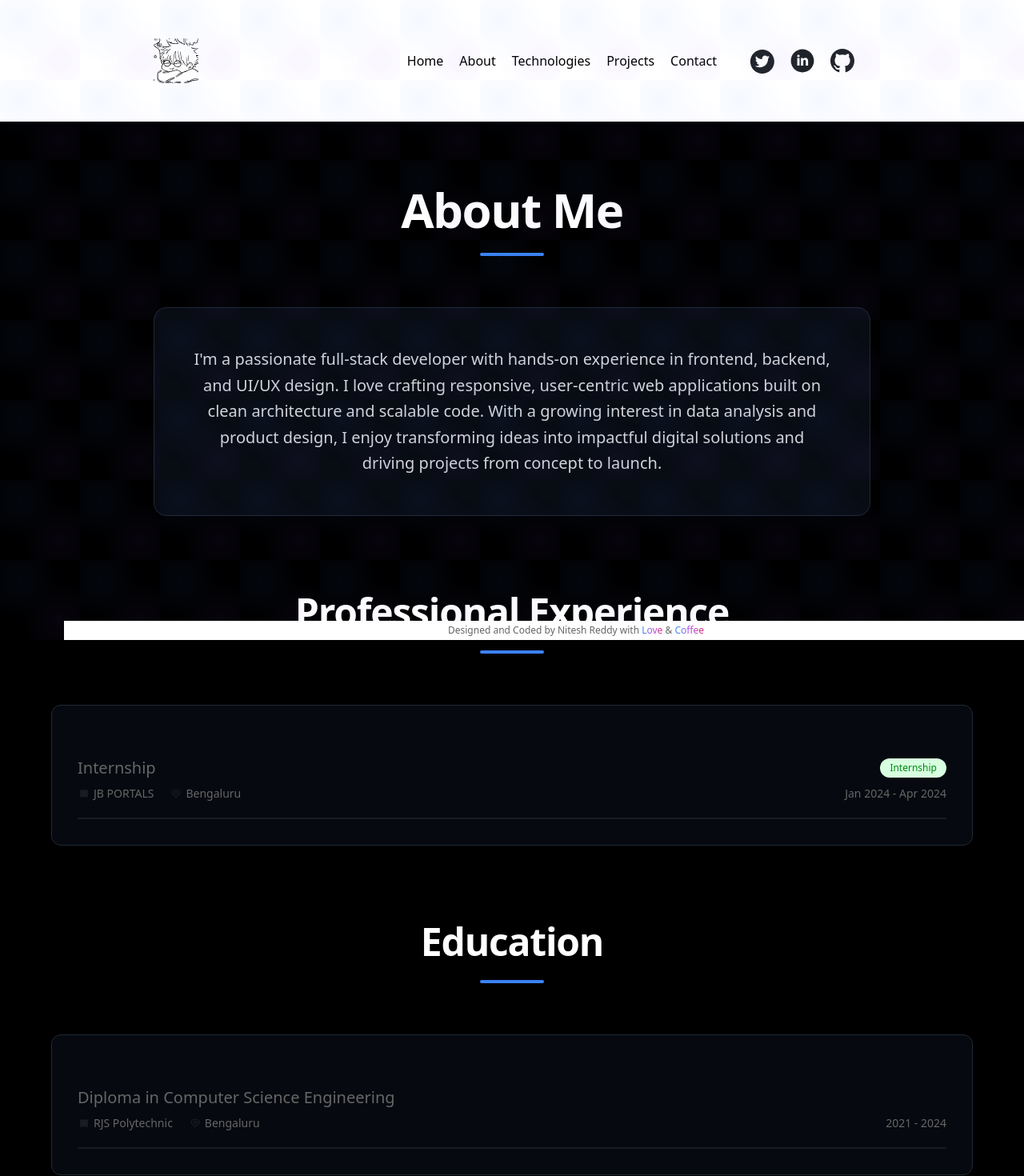
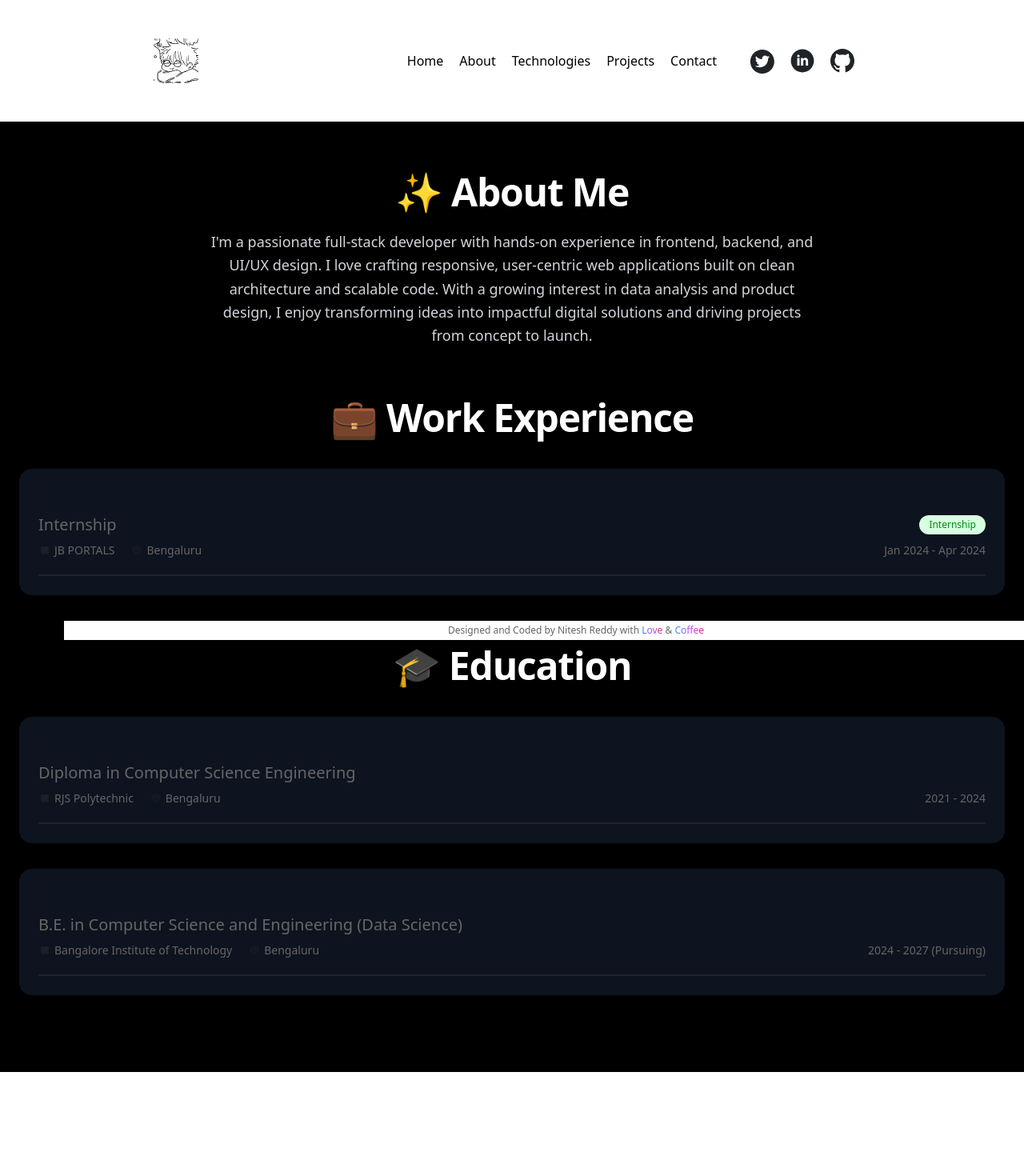
Before and after one commit to PanatiNitesh/Portfolio, a React (Create React App) app in the folder myself/: page /about in a window 1280 px wide. Shown: the top 1470 px of the page at 80% size. After the commit the page ends 1340 px from the top, so only its background shows below. Built offline with nearby package versions, Linux system fonts and the light colour scheme.

Commit message:
updated code

```diff
--- a/myself/src/Pages/About.js
+++ b/myself/src/Pages/About.js
@@ -4,40 +4,26 @@ import { personalDetails, workDetails, eduDetails } from "../Details";
 
 function About() {
   return (
-    <main className="bg-black dark:bg-black min-h-screen">
-      <div className="container mx-auto px-6 pt-20 pb-24">
+    <main className="container mx-auto px-6 pt-16 pb-24 bg-black min-h-screen">
       {/* About Me Section */}
-        <section className="mb-24">
-          <div className="max-w-4xl mx-auto text-center">
-            <h1 className="text-5xl md:text-6xl font-bold text-white mb-6 tracking-tight">
-              About Me
+      <section className="mb-16">
+        <h1 className="text-4xl md:text-5xl font-extrabold text-center text-white dark:text-light-heading mb-6 tracking-tight">
+          ✨ About Me
         </h1>
-            <div className="w-20 h-1 bg-blue-500 mx-auto mb-16 rounded-full"></div>
-
-            <div className="bg-gray-900/50 backdrop-blur-sm rounded-2xl border border-gray-800 p-8 md:p-12 hover:bg-gray-900/70 transition-all duration-300">
-              <p className="text-xl text-gray-300 leading-relaxed">
+        <p className="text-lg text-gray-300 text-center leading-relaxed max-w-3xl mx-auto">
           {personalDetails.about}
         </p>
-            </div>
-          </div>
       </section>
 
       {/* Work Experience Section */}
-        <section className="mb-24">
-          <div className="max-w-6xl mx-auto">
-            <div className="text-center mb-16">
-              <h2 className="text-4xl md:text-5xl font-bold text-white mb-6 tracking-tight">
-                Professional Experience
-              </h2>
-              <div className="w-20 h-1 bg-blue-500 mx-auto rounded-full"></div>
-            </div>
-
-            <div className="grid gap-6">
+      <section className="mb-16">
+        <h1 className="text-4xl md:text-5xl font-extrabold text-center text-white dark:text-light-heading mb-10 tracking-tight">
+          💼 Work Experience
+        </h1>
+        <div className="space-y-8">
           {React.Children.toArray(
-                workDetails.map(({ Position, Company, Location, Type, Duration }, index) => (
-                  <div className="group bg-gray-900/40 backdrop-blur-sm rounded-xl border border-gray-800 p-8 hover:bg-gray-900/60 hover:border-gray-700 hover:shadow-2xl hover:shadow-blue-500/10 transition-all duration-300 hover:-translate-y-1">
-                    <div className="absolute inset-0 bg-gradient-to-r from-blue-500/5 to-purple-500/5 rounded-xl opacity-0 group-hover:opacity-100 transition-opacity duration-300"></div>
-                    <div className="relative">
+            workDetails.map(({ Position, Company, Location, Type, Duration }) => (
+              <div className="bg-gray-900/80 dark:bg-[#1f1f1f]/80 p-6 rounded-2xl shadow-lg hover:shadow-xl transition duration-300">
                 <Work
                   position={Position}
                   company={Company}
@@ -46,29 +32,20 @@ function About() {
                   duration={Duration}
                 />
               </div>
-                  </div>
             ))
           )}
-            </div>
         </div>
       </section>
 
       {/* Education Section */}
       <section>
-          <div className="max-w-6xl mx-auto">
-            <div className="text-center mb-16">
-              <h2 className="text-4xl md:text-5xl font-bold text-white mb-6 tracking-tight">
-                Education
-              </h2>
-              <div className="w-20 h-1 bg-blue-500 mx-auto rounded-full"></div>
-            </div>
-
-            <div className="grid gap-6">
+        <h1 className="text-4xl md:text-5xl font-extrabold text-center text-white dark:text-light-heading mb-10 tracking-tight">
+          🎓 Education
+        </h1>
+        <div className="space-y-8">
           {React.Children.toArray(
-                eduDetails.map(({ Position, Company, Location, Type, Duration }, index) => (
-                  <div className="group bg-gray-900/40 backdrop-blur-sm rounded-xl border border-gray-800 p-8 hover:bg-gray-900/60 hover:border-gray-700 hover:shadow-2xl hover:shadow-blue-500/10 transition-all duration-300 hover:-translate-y-1">
-                    <div className="absolute inset-0 bg-gradient-to-r from-blue-500/5 to-purple-500/5 rounded-xl opacity-0 group-hover:opacity-100 transition-opacity duration-300"></div>
-                    <div className="relative">
+            eduDetails.map(({ Position, Company, Location, Type, Duration }) => (
+              <div className="bg-gray-900/80 dark:bg-[#1f1f1f]/80 p-6 rounded-2xl shadow-lg hover:shadow-xl transition duration-300">
                 <Work
                   position={Position}
                   company={Company}
@@ -77,22 +54,10 @@ function About() {
                   {...(Type && { type: Type })}
                 />
               </div>
-                  </div>
             ))
           )}
         </div>
-          </div>
       </section>
-      </div>
-
-      {/* Subtle background pattern */}
-      <div className="fixed inset-0 pointer-events-none opacity-5">
-        <div className="absolute inset-0" style={{
-          backgroundImage: `radial-gradient(circle at 25% 25%, #3b82f6 0%, transparent 50%),
-                           radial-gradient(circle at 75% 75%, #8b5cf6 0%, transparent 50%)`,
-          backgroundSize: '100px 100px'
-        }}></div>
-      </div>
     </main>
   );
 }
```
Lines whose indentation alone changed are shown as unchanged.
